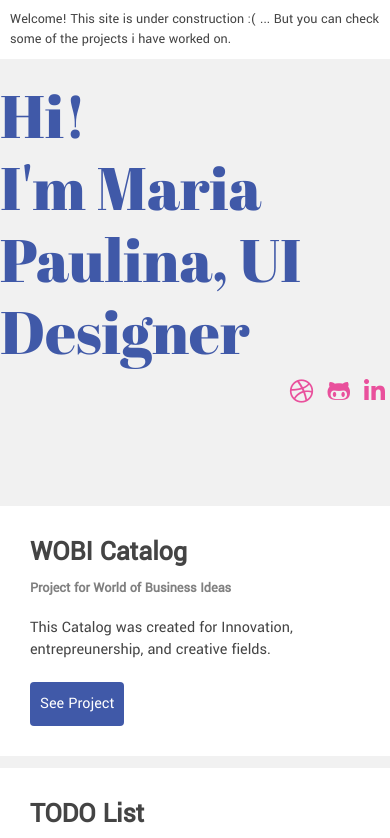
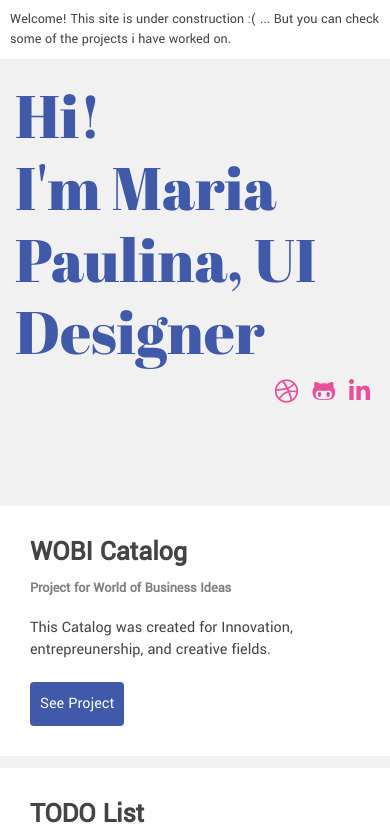
Before and after one commit to jemapau/jemapau.github.io, a website: page index.html in a window 390 px wide. Shown: the top 838 px of the page. Drawn offline with nearby package versions, Linux system fonts and the light colour scheme; files that its build step writes are made by us from their sources.

Commit message:
update index

```diff
--- a/index.html
+++ b/index.html
@@ -1,6 +1,7 @@
 <!DOCTYPE html>
 <html lang="en">
   <head>
+    <meta name="viewport" content="width=device-width, initial-scale=1, shrink-to-fit=no">
     <link rel="stylesheet" href="https://stackpath.bootstrapcdn.com/bootstrap/4.2.1/css/bootstrap.min.css" integrity="sha384-GJzZqFGwb1QTTN6wy59ffF1BuGJpLSa9DkKMp0DgiMDm4iYMj70gZWKYbI706tWS" crossorigin="anonymous">
     <link rel="stylesheet" href="../main.css">
     <link rel="stylesheet" href="https://use.fontawesome.com/releases/v5.6.3/css/all.css" integrity="sha384-UHRtZLI+pbxtHCWp1t77Bi1L4ZtiqrqD80Kn4Z8NTSRyMA2Fd33n5dQ8lWUE00s/" crossorigin="anonymous">
@@ -11,7 +12,7 @@
         <p>Welcome! This site is under construction :( ... But you can check some of the projects i have worked on. </p>
       </nav>
     </header>
-    <section class="presentation" id="mainSection">
+    <section class="presentation col-md-12 col-sm-12" id="mainSection">
       <div class="presentation-wrapper">
         <h1 class="presentation__title">Hi! <br>I'm Maria Paulina, UI Designer</h1>
         <ul class="social">
```
